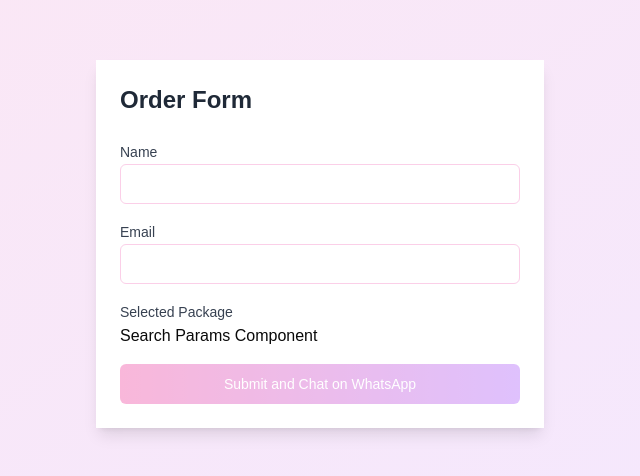
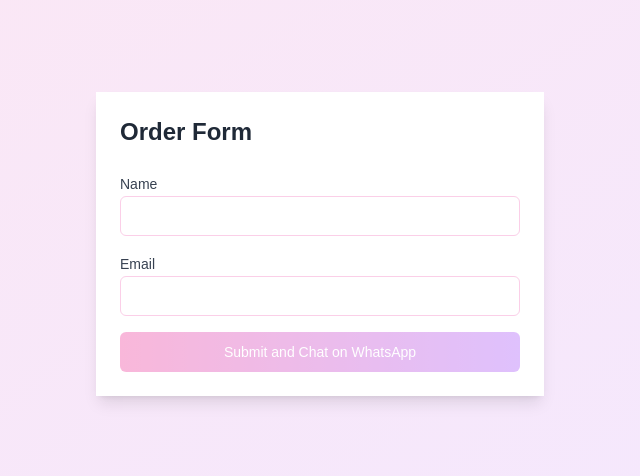
Before and after one commit to nantyadipa/friendly-english-talk, a Next.js app: page /order in a window 1280 px wide. Shown: the part 156-632 px from the top of the page, without its empty margins (320-960 px from the left). Built offline with nearby package versions, Linux system fonts and the light colour scheme.

Commit message:
benerin lagi

```diff
--- a/app/order/page.tsx
+++ b/app/order/page.tsx
@@ -5,10 +5,7 @@
 import { Button } from "@/components/ui/button"
 import { Input } from "@/components/ui/input"
 import { Label } from "@/components/ui/label"
-import dynamic from 'next/dynamic'
-
-// Dynamically import SearchParamsComponent with { ssr: false } to disable server-side rendering
-const SearchParamsComponent = dynamic(() => import('@/components/ui/SearchParamsComponent'), { ssr: false });
+import PackageQueryComponent from '@/components/PackageQueryComponent'
 
 export default function OrderFormComponent() {
   const [name, setName] = useState('')
@@ -17,14 +14,9 @@
 
   const router = useRouter()
 
-  // Capture the package name from query parameters
-  useEffect(() => {
-    // Check if the package query is available before setting the package name
-    const packageQuery = router.query?.package as string | undefined
-    if (packageQuery) {
-      setPackageName(packageQuery)  // Set the package name from the URL query parameter
-    }
-  }, [router.query])  // Dependency on router.query
+  const handlePackageSelect = (pkg: string) => {
+    setPackageName(pkg)
+  }
 
   const handleSubmit = (e: React.FormEvent) => {
     e.preventDefault()
@@ -33,7 +25,6 @@
       const message = encodeURIComponent(`Nama: ${name}\nEmail: ${email}\nPaket: ${packageName}\n\nSaya tertarik dengan paket ${packageName}. Bisakah Anda memberikan informasi lebih lanjut?`)
       window.open(`https://web.whatsapp.com/send?phone=${whatsappNumber}&text=${message}`, '_blank')
 
-      // Redirect after form submission
       router.push('/order')
     }
   }
@@ -57,12 +48,12 @@
             <Label htmlFor="email" className="text-gray-700">Email</Label>
             <Input id="email" type="email" value={email} onChange={(e) => setEmail(e.target.value)} required className="border-pink-200 focus:border-pink-400" />
           </div>
-          <div>
-            <Label htmlFor="package" className="text-gray-700">Selected Package</Label>
-            <Suspense fallback={<div>Loading...</div>}>
-              <SearchParamsComponent />
-            </Suspense>
-          </div>
+
+          {/* Suspense wrapper for handling package query */}
+          <Suspense fallback={<div>Loading package...</div>}>
+            <PackageQueryComponent onPackageSelect={handlePackageSelect} />
+          </Suspense>
+
           <Button
             type="submit"
             className="w-full bg-gradient-to-r from-pink-400 to-purple-400 hover:from-pink-500 hover:to-purple-500 text-white transition-colors duration-300"
--- /dev/null
+++ b/components/PackageQueryComponent.tsx
@@ -0,0 +1,22 @@
+// components/PackageQueryComponent.tsx
+'use client'
+
+import { useSearchParams } from 'next/navigation'
+import { useEffect } from 'react'
+
+interface PackageQueryComponentProps {
+  onPackageSelect: (pkg: string) => void
+}
+
+export default function PackageQueryComponent({ onPackageSelect }: PackageQueryComponentProps) {
+  const searchParams = useSearchParams()
+
+  useEffect(() => {
+    const packageQuery = searchParams.get('package')
+    if (packageQuery) {
+      onPackageSelect(packageQuery)
+    }
+  }, [searchParams, onPackageSelect])
+
+  return null
+}
```
